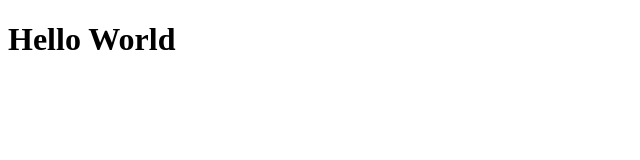
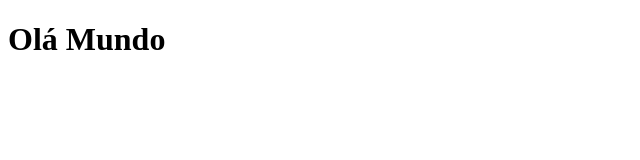
Before and after one commit to Felipe-Antoniati/felipe-antoniati-website, a Next.js app: page / in a window 1280 px wide. Shown: the top 160 px of the page, without its empty margins (0-640 px from the left). Built offline with nearby package versions, Linux system fonts and the light colour scheme.

Commit message:
nova chamada na home

```diff
--- a/pages/index.js
+++ b/pages/index.js
@@ -1,5 +1,5 @@
 function Home() {
-  return <h1>Hello World</h1>;
+  return <h1>Olá Mundo</h1>;
 }
 
 export default Home;
```
